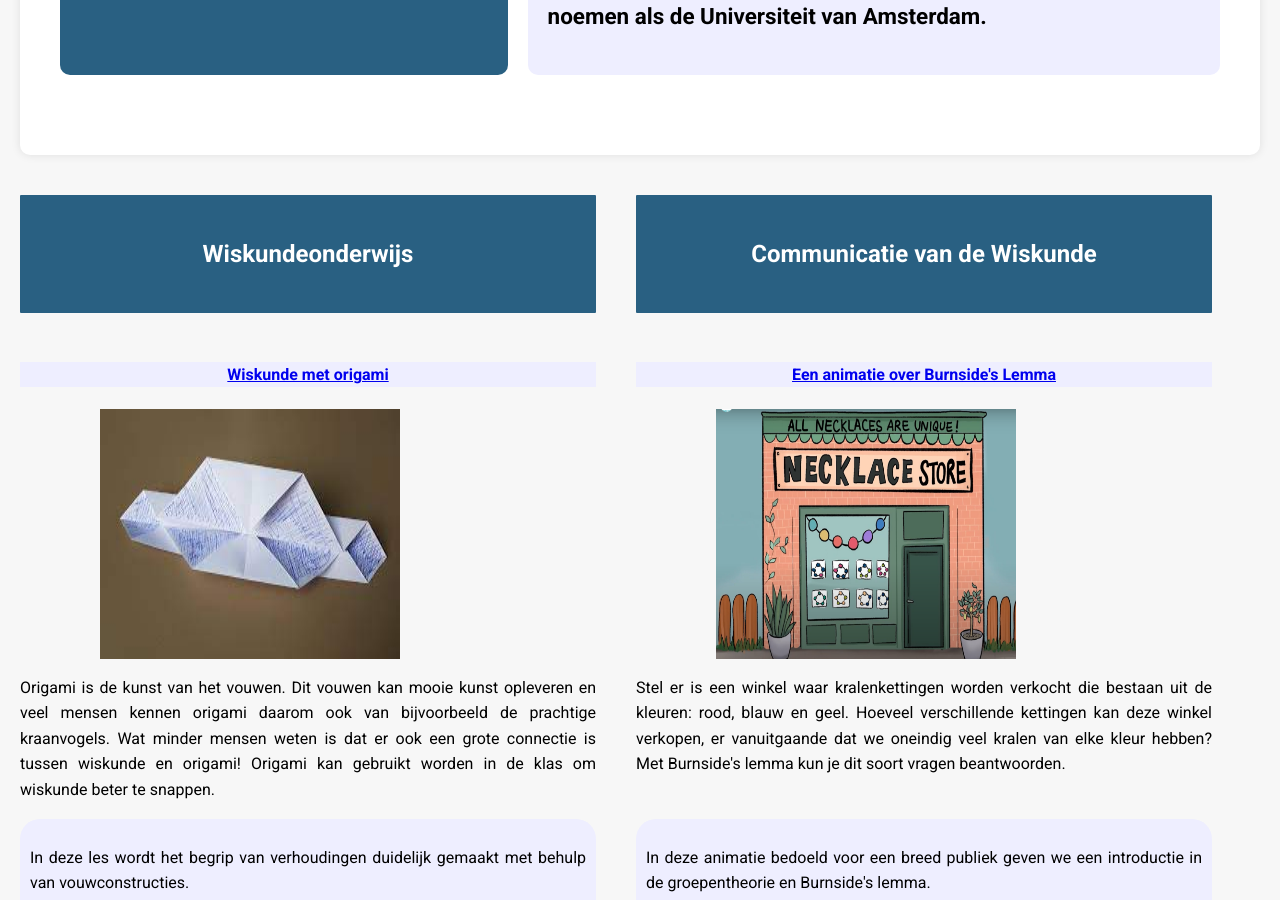
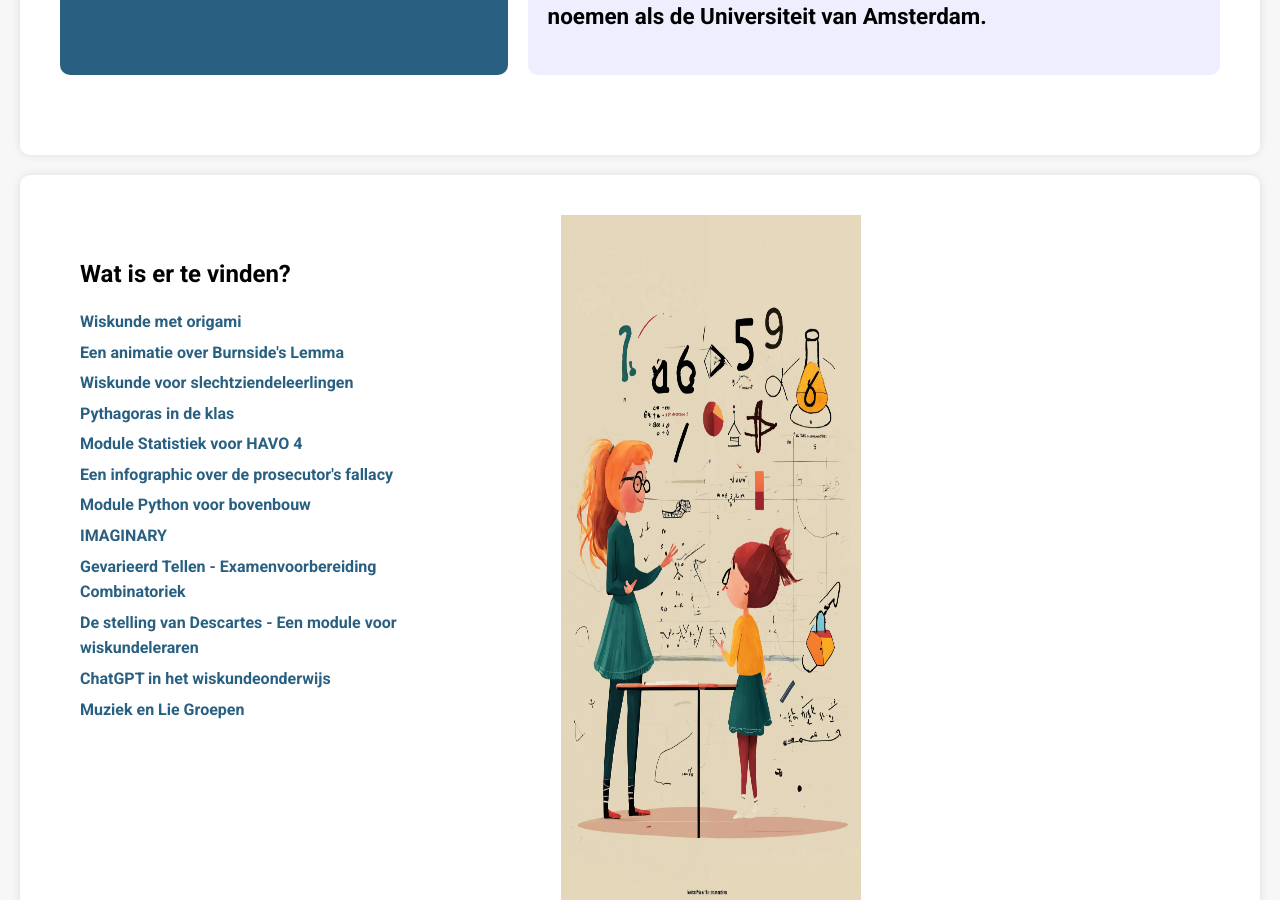
Before and after one commit to NicosStarreveld/Onderwijs-Communicatie, a Jekyll site: the page index.html, which Jekyll copies as it is, in a window 1280 px wide and 900 px high, scrolled down 511 px. Built offline with Jekyll 4.4.1, drawn with Linux system fonts in a browser that asks for light colours.

Commit message:
Update index.html

```diff
--- a/index.html
+++ b/index.html
@@ -176,6 +176,42 @@
         </div>
     </div>
 </div>
+
+<div class="wrapper">
+	<div class="toc">
+            <h2 class="toc-title">Wat is er te vinden?</h2>
+            <ul class="toc-list">
+                <!-- JavaScript will populate this list -->
+            </ul>
+        </div>
+
+    <!-- JavaScript to generate the table of contents -->
+    <script>
+        document.addEventListener("DOMContentLoaded", function() {
+            var tocList = document.querySelector(".toc-list");
+            var headings = document.querySelectorAll("h4");
+
+            headings.forEach(function(heading, index) {
+                var listItem = document.createElement("li");
+                var anchor = document.createElement("a");
+                anchor.textContent = heading.textContent;
+                anchor.setAttribute("href", "#section" + (index + 1));
+                listItem.classList.add("toc-list-item");
+                anchor.classList.add("toc-list-item-link");
+                listItem.appendChild(anchor);
+                tocList.appendChild(listItem);
+            });
+        });
+    </script>
+
+	<div class="centerField">
+		<div class="imagebox">
+			<img align="middle" src="Images/Girls.jpg" width="300" height ="700">
+				</div>
+	</div>
+	    </div>
+
+
 	 <div class="row">
 		 <div class="column">
 			 <div class = "chapterBanner">
```
